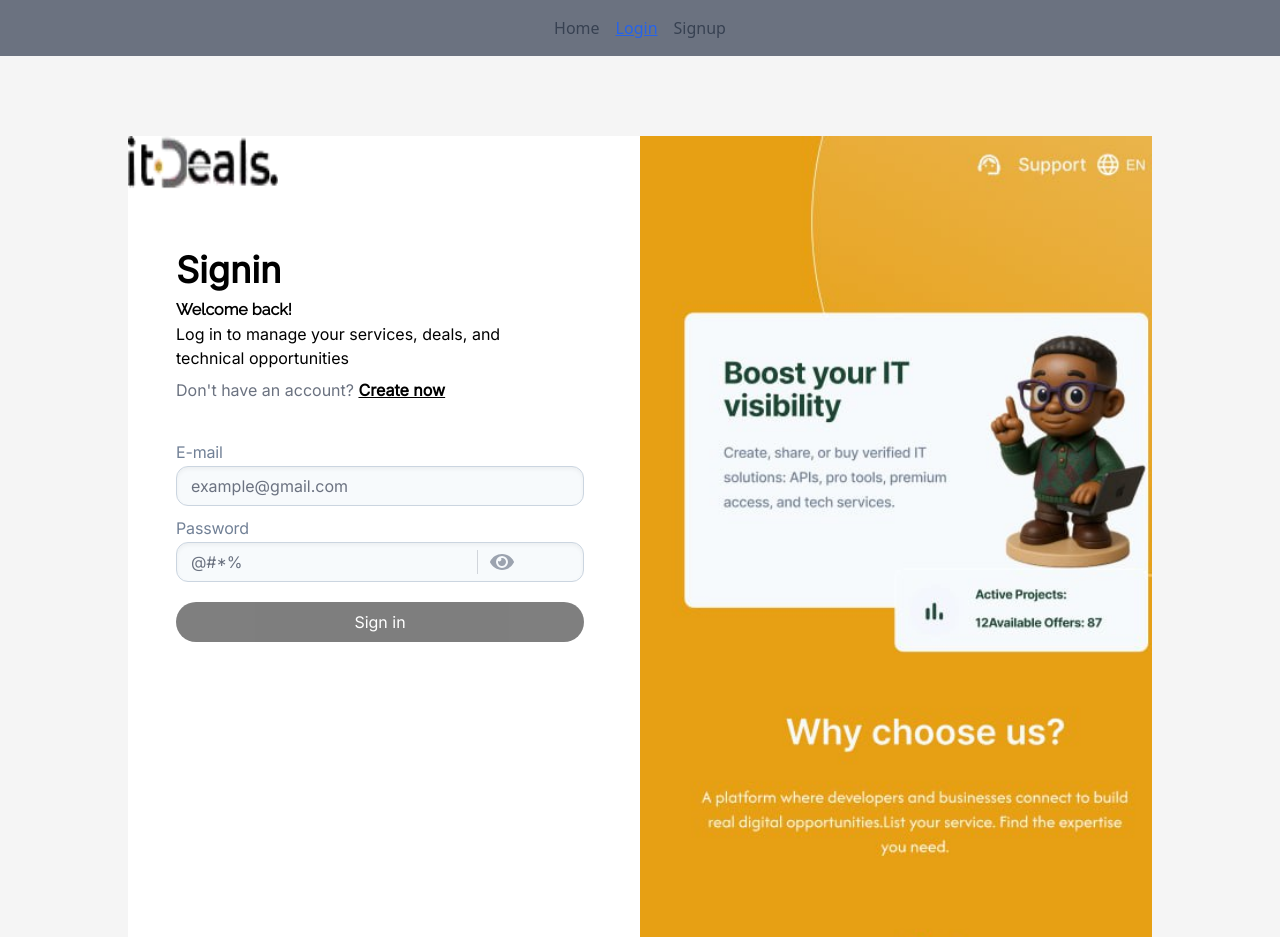
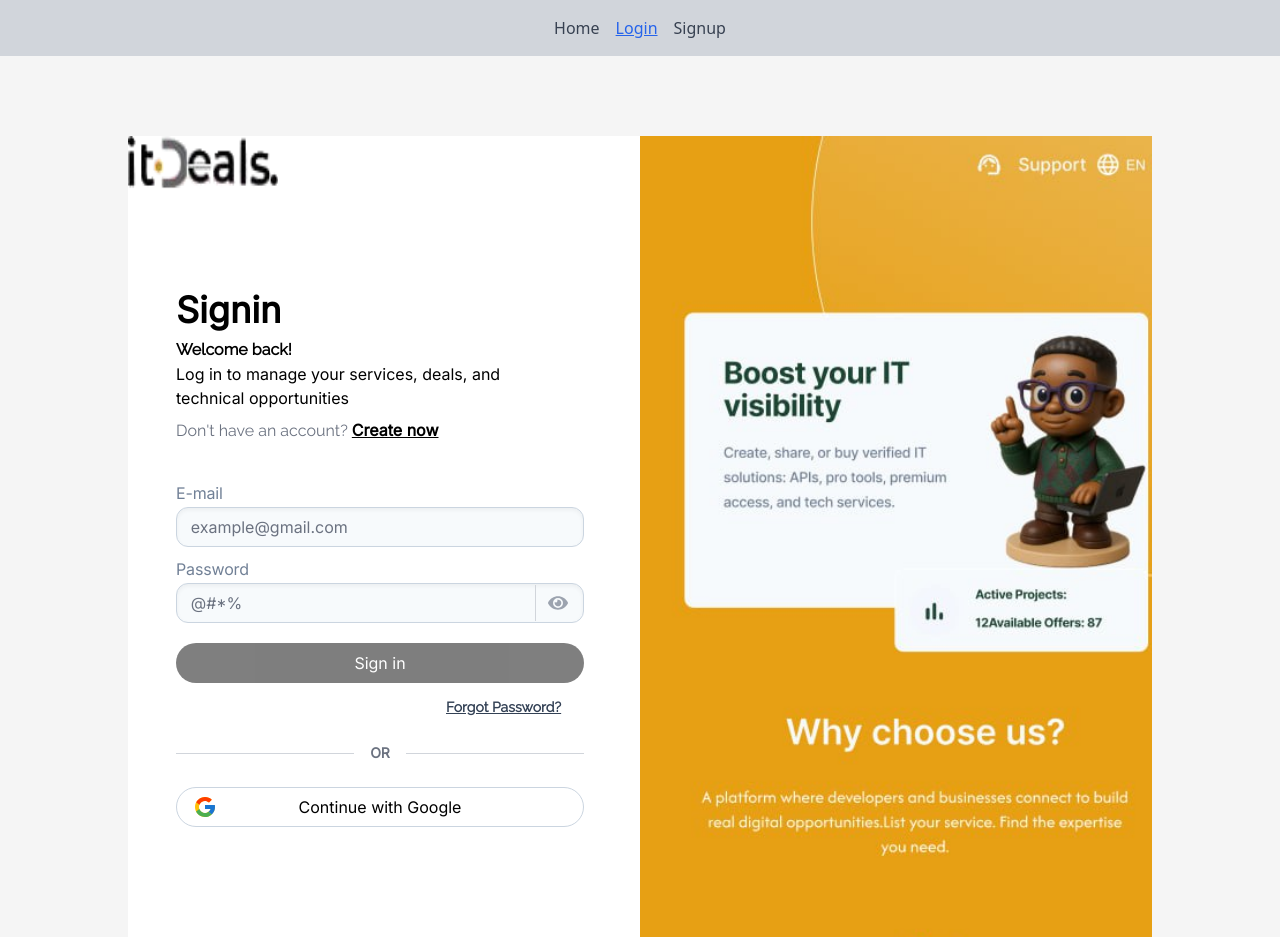
Before and after one commit to belvip/signin-and-signup-ui, a React (Create React App) app: page /login in a window 1280 px wide. Shown: the top 937 px of the page. Built offline with nearby package versions, Linux system fonts and the light colour scheme.

Commit message:
Margin ajust

```diff
--- a/src/App.js
+++ b/src/App.js
@@ -9,8 +9,10 @@ import {
   Login,
   Signup,
   LandingPage,
-  Error
+  Error,
+  ForgotPassword
 } from './pages';
+
 
 export const loginAction = async ({ request }) => {
   const formData = await request.formData();
@@ -27,14 +29,6 @@ export const loginAction = async ({ request }) => {
   return { success: false, error: "Email ou mot de passe invalide" };
 };
 
-// export const loginAction = async ({ request }) => {
-//   const formData = await request.formData();
-//   const email = formData.get('email');
-//   // Simule une attente réseau
-//   await new Promise(resolve => setTimeout(resolve, 1000));
-//   console.log('Email:', email);
-//   return null;
-// };
 
 // Setup react router
 const router = createBrowserRouter([
@@ -58,6 +52,11 @@ const router = createBrowserRouter([
         path: '/signup',
         element: <Signup />,
         errorElement: <ErrorElement />
+      },
+      {
+        path: '/forgot-password',
+        element: <ForgotPassword />,
+        errorElement: <ErrorElement />,
       }
     ]
   },
--- a/src/components/FormInput.js
+++ b/src/components/FormInput.js
@@ -1,3 +1,4 @@
+
 import { useState } from 'react';
 import { FaEye, FaEyeSlash } from 'react-icons/fa';
 
@@ -20,33 +21,35 @@ const FormInput = ({
         <span className="label-text">{label}</span>
       </label>
 
-      <div className="relative">
+      <div className="relative w-[408px]">
   <input
     type={type === 'password' ? (showPassword ? 'text' : 'password') : type}
     name={name}
     placeholder={placeholder}
     value={value}
     onChange={onChange}
-          className={`input input-bordered ${size} ${className} mr-0`}
+    className={`input input-bordered w-[408PX] h-[40px] border border-[#CBD5E0] shadow-inner rounded-[12px] bg-bgInput pr-14 ${className}`}
   />
 
   {type === 'password' && (
-          <div className="absolute inset-y-0 right-0 flex items-center pr-3">
-            <div className="h-6 border-l border-gray-300 mr-3"></div>
+    <div className="absolute inset-y-0 right-3 flex items-center">
+      {/* Barre verticale dans le champ input */}
+      <div className="h-9 border-l border-gray-300 mr-2"></div>
       <button
         type="button"
-              className="flex items-center justify-center"
+        className="p-1"
         onClick={() => setShowPassword(!showPassword)}
       >
         {showPassword ? (
-                <FaEyeSlash className="text-gray-400 text-2xl" />
+          <FaEyeSlash className="text-gray-400 text-xl" />
         ) : (
-                <FaEye className="text-gray-400 text-2xl" />
+          <FaEye className="text-gray-400 text-xl" />
         )}
       </button>
     </div>
   )}
 </div>
+
     </div>
   );
 };
--- a/src/components/Navbar.js
+++ b/src/components/Navbar.js
@@ -2,7 +2,7 @@ import NavLinks from './NavLinks'
 
 const Navbar = () => {
     return (
-        <nav className="bg-gray-500 py-4">
+        <nav className="bg-gray-300 py-4">
 
             <div className="align-element flex justify-center">
                 <ul className="flex space-x-4">
--- /dev/null
+++ b/src/pages/ForgotPassword.js
@@ -0,0 +1,12 @@
+import React from 'react'
+
+const ForgotPassword = () => {
+  return (
+    <div className='align-element'>
+        <h1 className="text-4xl font-bold text-gray-800">Forgot Password</h1>
+
+    </div>
+  )
+}
+
+export default ForgotPassword
--- a/src/pages/Login.js
+++ b/src/pages/Login.js
@@ -3,6 +3,9 @@ import { Form, Link, useActionData, useNavigation } from 'react-router-dom';
 import { FormInput, SubmitBtn } from '../components';
 import imageSigning from '../assets/images/image-signin.jpg';
 import logo from '../assets/images/logo-removebg-preview.png';
+//import { FaGoogle } from "react-icons/fa";
+import { FcGoogle } from "react-icons/fc";
+
 
 import toast from 'react-hot-toast';
 
@@ -36,12 +39,12 @@ const Login = () => {
                     className="w-[150px] h-[58px] left-[14px] top-[90px]"
                 />
 
-                <div className="font-inter w-[350px] h-[168px] ml-12 mt-14">
+                <div className="font-inter w-[350px] h-[168px] ml-12 mt-24">
                     <h1 className='font-inter font-bold text-4xl mt-1'>Signin</h1>
                     <h2 className='font-bold mt-2 font-raleway'>Welcome back!</h2>
                     <p>Log in to manage your services, deals, and technical opportunities</p>
                     <div className='mt-2'>
-                        <span className='text-gray-500'>Don't have an account? </span>
+                        <span className='text-gray-500 font-raleway'>Don't have an account? </span>
                         <Link to='/signup'>
                             <span className='font-semibold underline font-inter'> Create now</span>
                         </Link>
@@ -55,7 +58,7 @@ const Login = () => {
                             placeholder="example@gmail.com"
                             defaultValue={email}
                             onChange={(e) => setEmail(e.target.value)}
-                            size="w-[408px] h-[40px] border border-[#CBD5E0] shadow-inner rounded-[12px]"
+                            // size="w-[08px] h-[40px] border border-[#CBD5E0] shadow-inner rounded-[12px]"
                             className="bg-bgInput mb-3"
                             labelClassName="font-inter text-[16px] leading-[20px] tracking-[-0.154px] text-[#718096] mb-[4px] block"
                         />
@@ -67,12 +70,43 @@ const Login = () => {
                             placeholder="@#*%"
                             defaultValue={password}
                             onChange={(e) => setPassword(e.target.value)}
-                            size="w-[408px] h-[40px] border border-[#CBD5E0] shadow-inner rounded-[12px]"
+                            // size="w-[408px] h-[40px] border border-[#CBD5E0] shadow-inner rounded-[12px]"
                             className="bg-bgInput"
                             labelClassName="font-inter text-[16px] leading-[20px] tracking-[-0.154px] text-[#718096] mb-[4px] block"
                         />
 
                         <SubmitBtn text='Sign in' disabled={!isFormValid} />
+
+                        <p className="relative left-[270px] top-[14px] text-sm text-slate-700 font-raleway font-semibold">
+                            <Link className="underline hover:text-black" to="/forgot-password">
+                                Forgot Password?
+                            </Link>
+                        </p>
+
+                        <div className="w-[408px] h-[126px] left-[96px] top-[28px] mt-10">
+                            <div className="flex items-center gap-4 my-6 w-full">
+                                <div className="flex-grow h-px bg-gray-300"></div>
+                                <p className="text-sm font-semibold text-gray-500">OR</p>
+                                <div className="flex-grow h-px bg-gray-300"></div>
+                            </div>
+
+                            <Link
+                                className="w-[408px] mt-5 h-[40px] border border-[#CBD5E0] bg-white font-medium hover:bg-gray-300
+                                            rounded-full transition-colors relative flex items-center justify-center"
+                                >
+                                {/* Icône à gauche */}
+                                <span className="absolute left-4">
+                                    <FcGoogle className="text-2xl" />
+                                </span>
+
+                                {/* Texte centré */}
+                                <span className="font-inter text-black text-[16px] text-center">
+                                    Continue with Google
+                                </span>
+                            </Link>
+
+                        </div>
+
                     </Form>
                 </div>
             </div>
--- a/src/pages/index.js
+++ b/src/pages/index.js
@@ -3,3 +3,4 @@ export { default as LandingPage } from './LandingPage';
 export { default as Login } from './Login';
 export { default as Signup } from './Signup';
 export { default as Error } from './Error';
+export { default as ForgotPassword } from './ForgotPassword'
```
Lines whose indentation alone changed are shown as unchanged.
